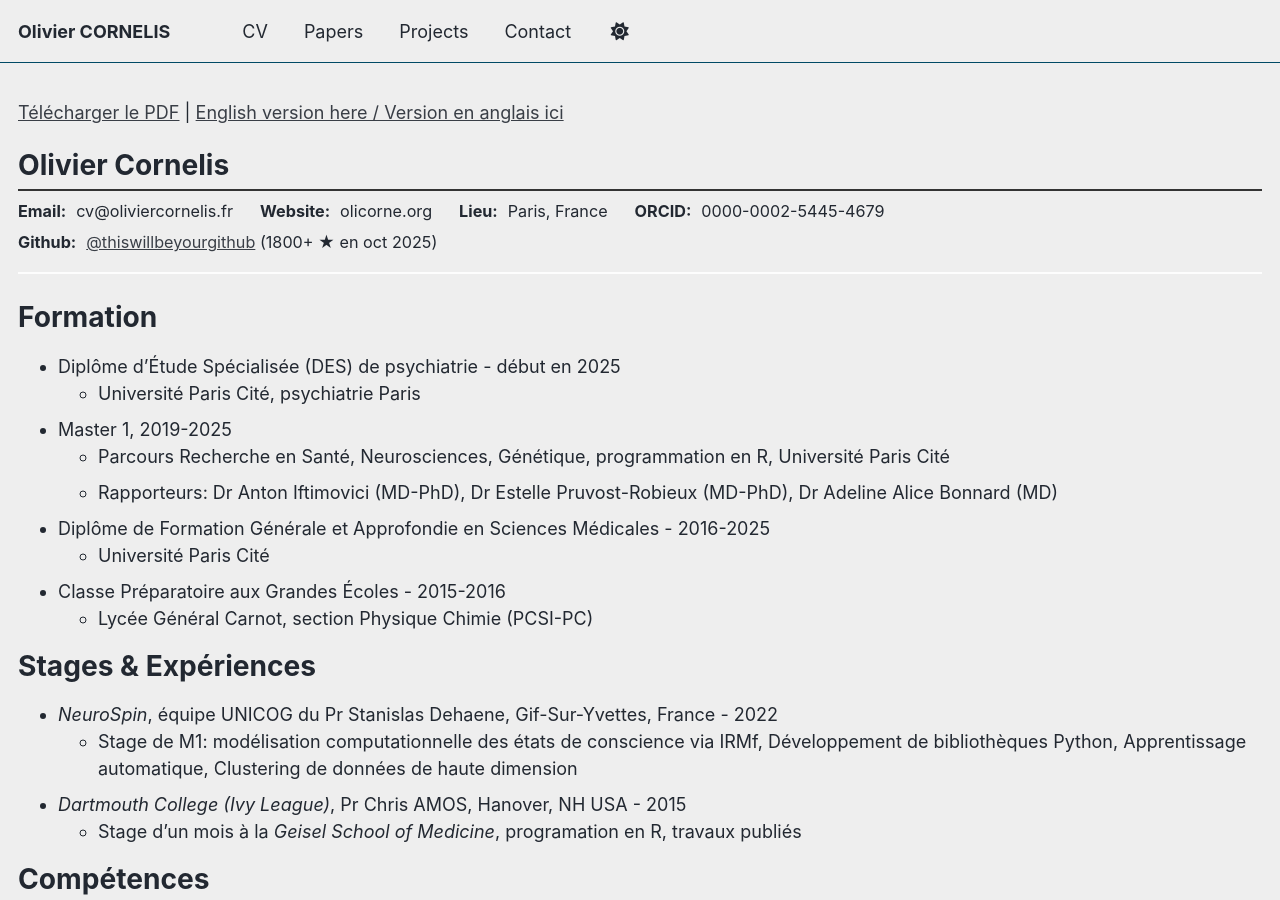
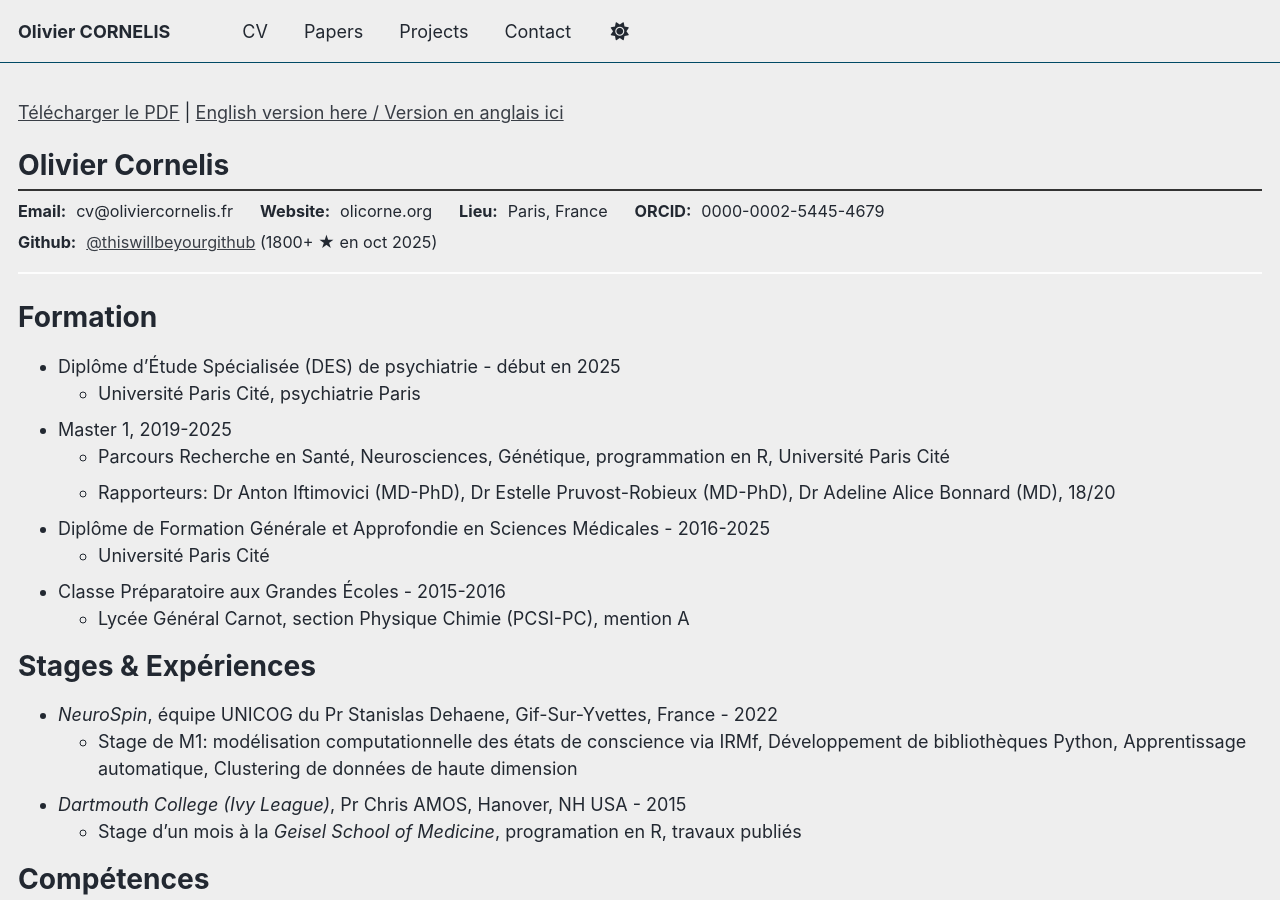
Before and after one commit to thiswillbeyourgithub/website, a Jekyll site: the page built from _pages/cv_fr.md, in a window 1280 px wide and 900 px high. Built offline with Jekyll 4.4.1, drawn with Linux system fonts in a browser that asks for light colours; emoji names are drawn with the system emoji font; a script that is not in the unit is left out.

Commit message:
add grades
Signed-off-by: thiswillbeyourgithub <26625900+thiswillbeyourgithub@users.noreply.github.com>

```diff
--- a/_pages/cv_fr.md
+++ b/_pages/cv_fr.md
@@ -43,11 +43,11 @@ redirect_from:
     * Université Paris Cité, psychiatrie Paris
 * Master 1, 2019-2025
     * Parcours Recherche en Santé, Neurosciences, Génétique, programmation en R, Université Paris Cité
-    * Rapporteurs: Dr Anton Iftimovici (MD-PhD), Dr Estelle Pruvost-Robieux (MD-PhD), Dr Adeline Alice Bonnard (MD)
+    * Rapporteurs: Dr Anton Iftimovici (MD-PhD), Dr Estelle Pruvost-Robieux (MD-PhD), Dr Adeline Alice Bonnard (MD), 18/20
 * Diplôme de Formation Générale et Approfondie en Sciences Médicales - 2016-2025
     * Université Paris Cité
 * Classe Préparatoire aux Grandes Écoles - 2015-2016
-    * Lycée Général Carnot, section Physique Chimie (PCSI-PC)
+    * Lycée Général Carnot, section Physique Chimie (PCSI-PC), mention A
 
 
 
```
